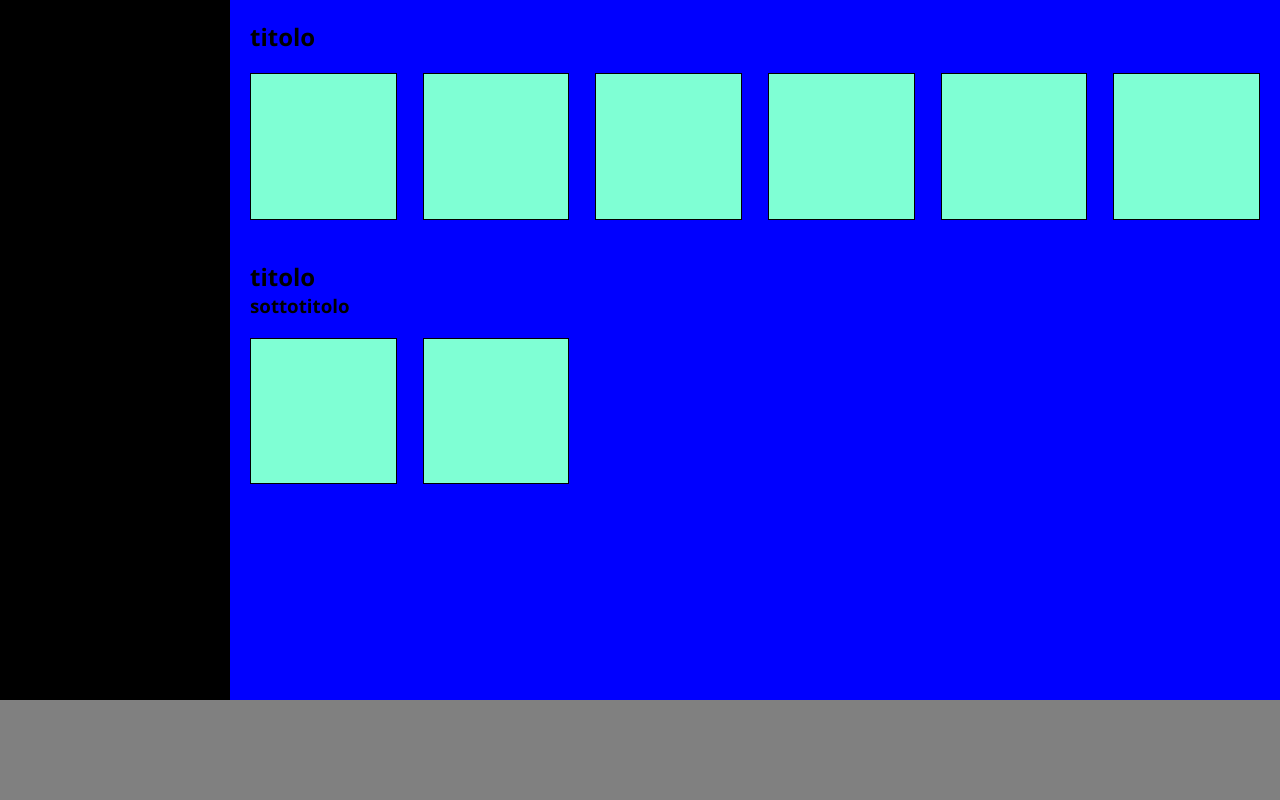
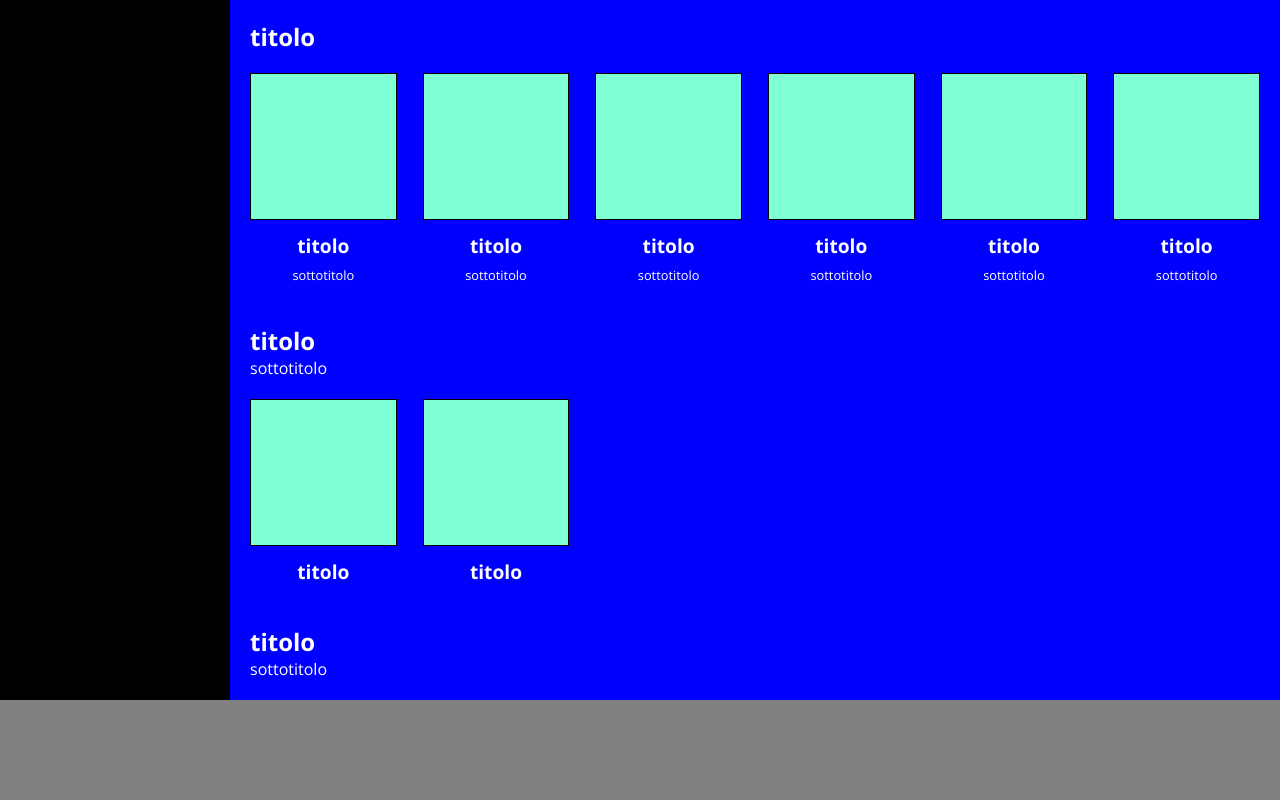
Before and after one commit to SebastianoUrban/html-css-spotifyweb, a plain HTML site: page index.html in a window 1280 px wide. Drawn offline with nearby package versions, Linux system fonts and the light colour scheme.

Commit message:
added all section of main, update the cards struct

```diff
--- a/css/style.css
+++ b/css/style.css
@@ -52,18 +52,49 @@ main{
     height: calc(100vh - var(--footer-height)); /*non strettamente necessario*/
     background-color: blue;
     overflow-y: scroll;
-
-
+    color: white;
 }
 
 main>section {
     padding: var(--default-padding-sections);
 }
 
+
 /* items */
 div.items {
     justify-content: space-between;
 }
+
+div.items h3{
+    font-size: 1.2rem;
+    margin-top: 0.8rem;
+}
+
+div.items p{
+    font-size: 0.8rem;
+    margin-top: 0.4rem;
+}
+
+/* item*/
+article.item{
+    margin-top: 20px;
+    margin-left: var(--default-space-between-items);
+    text-align: center;
+}
+
+article.item:nth-child( 6n + 1) {
+    margin-left: 0;
+}
+
+div.cover {
+    height: var(--item-size);
+    width: var(--item-size);
+    background-color: aquamarine;
+    border: 1px solid black;
+}
+
+
+
 
 
 
@@ -72,19 +103,11 @@ section#recently {
 
 }
 
-/* item-disk */
-article.item-disk {
-    height: var(--item-size);
-    width: var(--item-size);
-    background-color: aquamarine;
-    border: 1px solid black;
-    margin-left: var(--default-space-between-items);
-    margin-top: 20px;
-}
 
-article.item-disk:nth-child(1) {
-    margin-left: 0;
-}
+
+
+
+
 
 
 
@@ -97,19 +120,21 @@ section#created-for>div.items {
     width: calc( var(--variable-space-between-item) + (2 * var(--item-size)));
 }
 
-/* item-playlist */
-article.item-playlist {
-    height: var(--item-size);
-    width: var(--item-size);
-    background-color: aquamarine;
-    border: 1px solid black;
-    margin-left: var(--default-space-between-items);
-    margin-top: 20px;
+
+
+
+/* popular-artists */
+section#popular-artists>div.items {
+    --variable-space-between-item: calc(( 100% - (var(--max-items-for-row) * var(--item-size))) / (var(--max-items-for-row) - 1));
+    width: calc( var(--variable-space-between-item) + (2 * var(--item-size)));
 }
 
-article.item-playlist:nth-child(1) {
-    margin-left: 0;
+article.item-artist div.cover {
+    border-radius: 50%;
+    overflow: hidden;
 }
+
+
 
 
 
@@ -137,11 +162,6 @@ footer{
         background-color: fuchsia;
     }
 
-    article.item-disk {
-        height: var(--item-size);
-        width: var(--item-size);
-    }
-
     div.items {
         justify-content: flex-start;
     }
@@ -156,12 +176,7 @@ footer{
         background-color: red;
     }
 
-    article.item-disk {
-        height: var(--item-size);
-        width: var(--item-size);
-    }
-
-    article.item-disk:nth-child(4n + 1) {
+    article.item:nth-child(4n + 1) {
         margin-left: 0;
     }
 
@@ -177,12 +192,7 @@ footer{
         background-color: orange;
     }
 
-    article.item-disk {
-        height: var(--item-size);
-        width: var(--item-size);
-    }
-
-    article.item-disk:nth-child(2n + 1) {
+    article.item:nth-child(2n + 1) {
         margin-left: 0;
     }
 }
--- a/index.html
+++ b/index.html
@@ -25,27 +25,70 @@
                 <section id="recently">
                     <h2>titolo</h2>
                     <div class="items flex-wrap">
-                        <article class="item-disk"></article>
-                        <article class="item-disk"></article>
-                        <article class="item-disk"></article>
-                        <article class="item-disk"></article>
-                        <article class="item-disk"></article>
-                        <article class="item-disk"></article>
+                        <article class="item item-disk">
+                            <div class="cover"></div>
+                            <h3>titolo</h3>
+                            <p>sottotitolo</p>
+                        </article>
+                        <article class="item item-disk">
+                            <div class="cover"></div>
+                            <h3>titolo</h3>
+                            <p>sottotitolo</p>
+                        </article>
+                        <article class="item item-disk">
+                            <div class="cover"></div>
+                            <h3>titolo</h3>
+                            <p>sottotitolo</p>
+                        </article>
+                        <article class="item item-disk">
+                            <div class="cover"></div>
+                            <h3>titolo</h3>
+                            <p>sottotitolo</p>
+                        </article>
+                        <article class="item item-disk">
+                            <div class="cover"></div>
+                            <h3>titolo</h3>
+                            <p>sottotitolo</p>
+                        </article>
+                        <article class="item item-disk">
+                            <div class="cover"></div>
+                            <h3>titolo</h3>
+                            <p>sottotitolo</p>
+                        </article>
                     </div>
                 </section>
 
                 <section id="created-for">
                     <h2>titolo</h2>
-                    <h3>sottotitolo</h3>
+                    <p>sottotitolo</p>
                     <div class="items flex">
-                        <article class="item-playlist"></article>
-                        <article class="item-playlist"></article>
+                        <article class="item item-playlist">
+                            <div class="cover"></div>
+                            <h3>titolo</h3>
+                        </article>
+                        <article class="item item-playlist">
+                            <div class="cover"></div>
+                            <h3>titolo</h3>
+                        </article>
                     </div>
 
                 </section>
 
                 <section id="popular-artists">
-
+                    <h2>titolo</h2>
+                    <p>sottotitolo</p>
+                    <div class="items flex">
+                        <article class="item item-artist">
+                            <div class="cover"></div>
+                            <h3>titolo</h3>
+                            <p>sottotitolo</p>
+                        </article>
+                        <article class="item item-artist">
+                            <div class="cover"></div>
+                            <h3>titolo</h3>
+                            <p>sottotitolo</p>
+                        </article>
+                    </div>
                 </section>
 
             </main>
```
